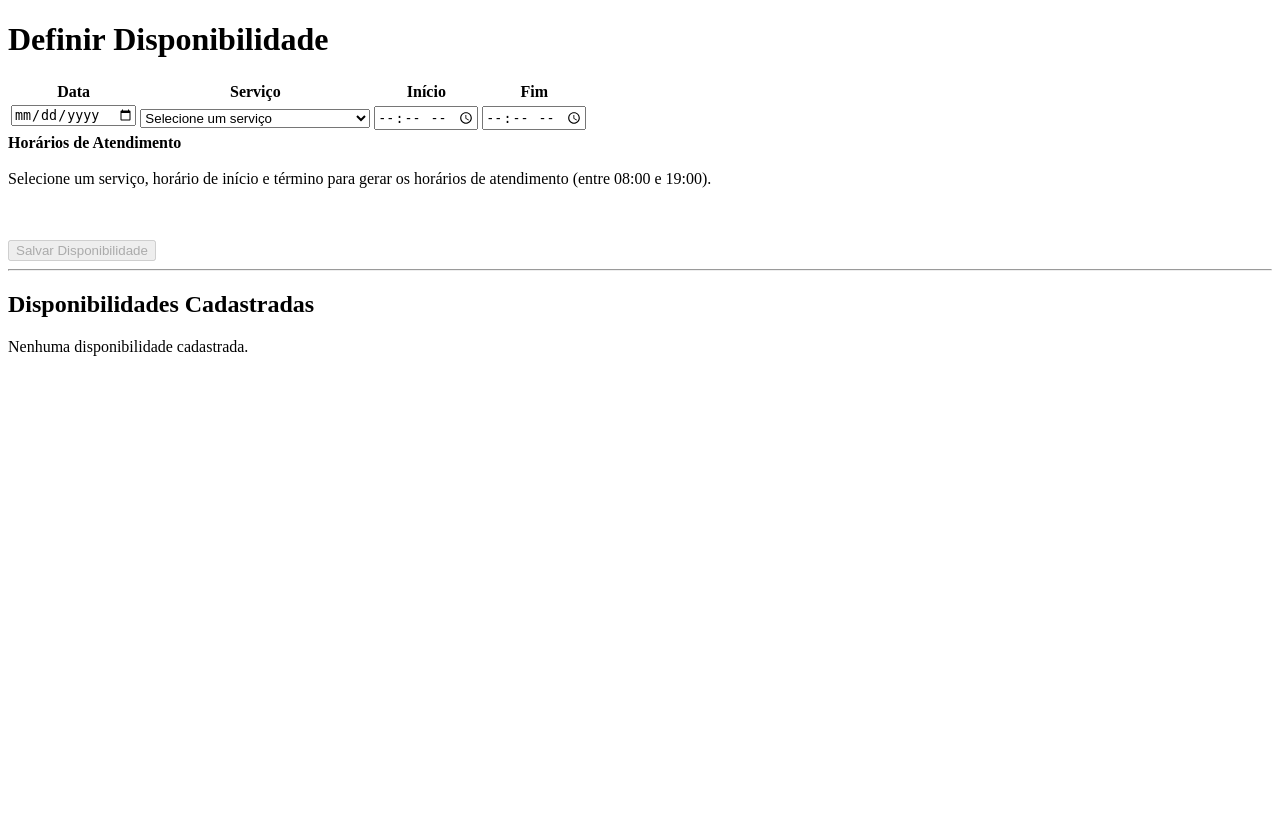
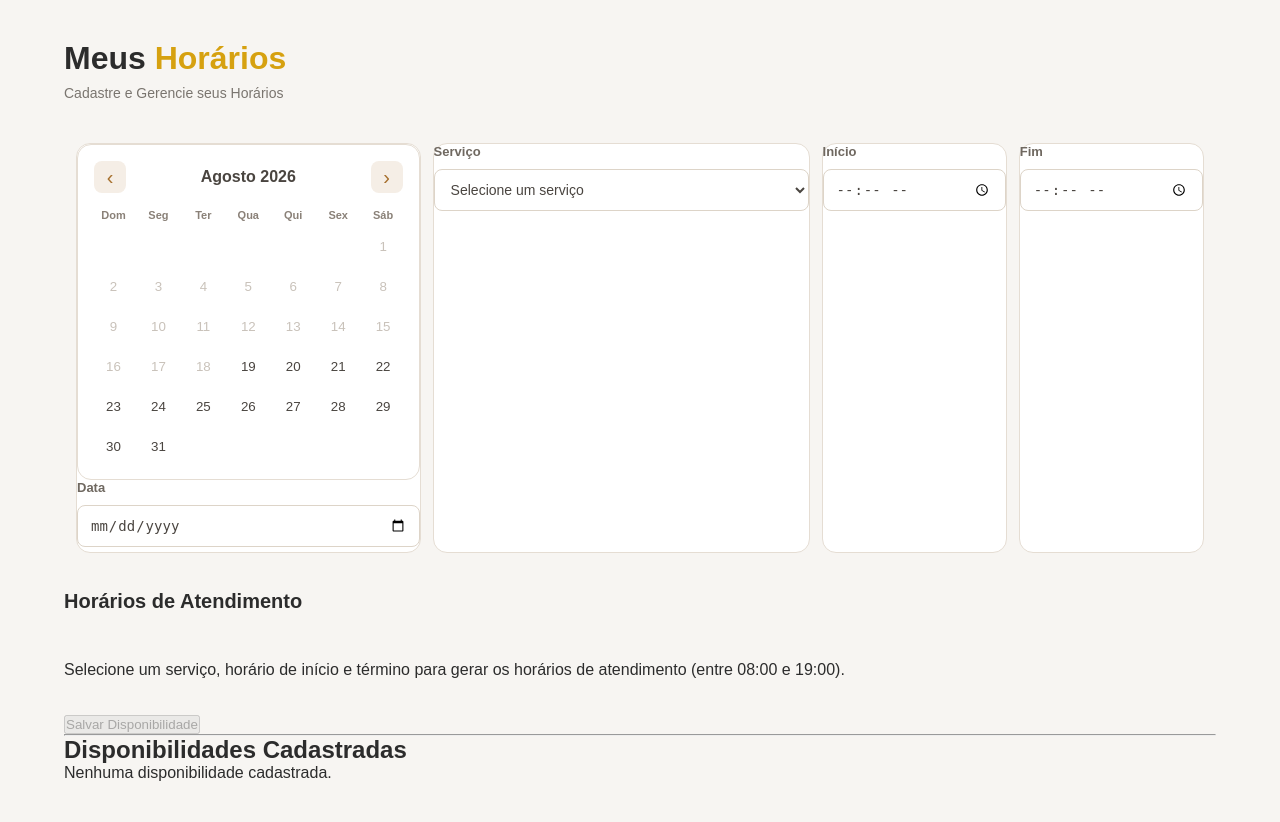
Before and after one commit to HexaCode2026/TCC2026_mbstudio, a PHP site: page /TCC_2026/View/funcionario/Disponibilidade.php in a window 1280 px wide. Before the commit the page ends 356 px from the top, so only its background shows below. Run offline with PHP 8.4, Linux system fonts and the light colour scheme; the visitor is signed in with stand-in values (Sample User, id 1); data that the repository does not hold is empty.

Commit message:
inicio do css e js do front para disponibilidade do funcionario

```diff
--- a/Index.php
+++ b/Index.php
@@ -47,5 +47,8 @@
     <div id="marcadorImagem"> </div>
     <h1 id="texto"> Espaço Reservado pra Imagens do Local </h1>
 
+    <a href="View/funcionario/Disponibilidade.php"> disponibilidade </a>
+    <a href="View/Cadastro.php"> cadastro teste </a>
+
 </body>
 </html>
--- a/View/funcionario/Disponibilidade.php
+++ b/View/funcionario/Disponibilidade.php
@@ -52,64 +52,117 @@ if (!empty($minhasDisponibilidades)) {
         return strtotime($a) - strtotime($b);
     });
 }
+
 ?>
+
 <!DOCTYPE html>
 <html lang="pt-br">
 
 <head>
+
     <meta charset="UTF-8">
     <meta name="viewport" content="width=device-width, initial-scale=1.0">
     <title>Disponibilidade</title>
+
+    <link rel="stylesheet" href="../../assets/css/disponibilidade.css">
+
 </head>
 
 <body>
-    <h1>Definir Disponibilidade</h1>
+
+    <main class="pagina-disponibilidade">
+
+    <h1 class="tituloPagina"> Meus <span> Horários </span> </h1>
+    <p class="subtitulo"> Cadastre e Gerencie seus Horários </p>
 
     <form action="../../controller/SalvarDisponibilidade.php" method="POST" id="formDisponibilidade">
+
         <input type="hidden" name="Fun_id" value="<?= htmlspecialchars($_SESSION['User_id']) ?>">
         <input type="hidden" name="Emp_id" value="<?= htmlspecialchars($empId) ?>">
 
-        <table>
+        <table class="TabelaCadastro">
+            <!--
             <thead>
+
                 <tr>
+
                     <th>Data</th>
                     <th>Serviço</th>
                     <th>Início</th>
                     <th>Fim</th>
+
                 </tr>
-            </thead>
+
+            </thead> pode ser retirado depois -->
+
             <tbody>
+
                 <tr>
-                    <td>
+                    <td class="cards">
+
+                    <div class="campo-calendario">
+
+                    <div id="calendario-customizado"></div> <!-- chances altas deste trecho ser apagado -->
+                    <label for="Dis_date"> Data </label>
+
                         <input type="date" name="Dis_date" id="Dis_date" min="<?= date('Y-m-d') ?>" required>
+
+                        </div>
                     </td>
-                    <td>
+
+                    <td class="cards">
+
+                     <label for="Dis_ser"> Serviço </label>
+
                         <select name="Dis_ser" id="Dis_ser" required>
                             <option value="">Selecione um serviço</option>
+
                             <?php if (!empty($servicos)): ?>
+
                                 <?php foreach ($servicos as $ser): ?>
+
                                     <option value="<?= htmlspecialchars($ser['Ser_id']) ?>"
+
                                             data-duration="<?= htmlspecialchars($ser['Ser_duration']) ?>"
                                             data-empser="<?= htmlspecialchars($ser['EmpSer_id']) ?>">
+
                                         <?= htmlspecialchars($ser['Ser_name']) ?> (<?= htmlspecialchars($ser['Ser_duration']) ?> min)
+
                                     </option>
+
                                 <?php endforeach; ?>
                             <?php else: ?>
+
                                 <option value="" disabled>Nenhum serviço vinculado ao perfil</option>
-                            <?php endif; ?>
+
+                                <?php endif; ?>
+
                         </select>
+
                     </td>
-                    <td>
+
+                    <td class="cards">
+
+                     <label for="Dis_start"> Início </label>
+
                         <input type="time" name="Dis_start" id="Dis_start" min="08:00" max="19:00" required>
+
                     </td>
-                    <td>
+
+                    <td class="cards">
+                        <label for="Dis_end"> Fim </label>
+
                         <input type="time" name="Dis_end" id="Dis_end" min="08:00" max="19:00" required>
+
                     </td>
+
                 </tr>
+
             </tbody>
+
         </table>
 
-        <label for="Dis_scheduled-times"><strong>Horários de Atendimento</strong></label>
+        <label for="Dis_scheduled-times"> <strong> Horários de Atendimento </strong> </label>
         <br><br>
 
         <!-- CONTAINER DINÂMICO DOS HORÁRIOS DE ATENDIMENTO -->
@@ -128,6 +181,7 @@ if (!empty($minhasDisponibilidades)) {
             <button type="submit" id="btnSalvar" disabled>Salvar Disponibilidade</button>
         </div>
     </form>
+
 
     <hr>
 
@@ -197,20 +251,33 @@ if (!empty($minhasDisponibilidades)) {
                             </form>
                         </td>
                     </tr>
+
                 <?php endforeach; ?>
             </tbody>
         </table>
+
     <?php else: ?>
         <p>Nenhuma disponibilidade cadastrada.</p>
     <?php endif; ?>
 
+    </main>
+
     <script>
         function filtrarTabelaPorData() {
-            const filtro = document.getElementById('filtroData').value;
+           // const filtro = document.getElementById('filtroData').value; alteracao para calendario customizado
+
+           const filtroData = document.getElementById('filtroData');
+
+    if (!filtroData) return;
+
+    const filtro = filtroData.value;
+
+    // trecho acima foi adicionado para o calendario customizado, para voltar ao normal so apagar e desfazer o primeiro comentario
+
             const tabela = document.getElementById('tabelaDisponibilidades');
             const linhas = document.querySelectorAll('#tabelaDisponibilidades tbody tr');
             const divLote = document.getElementById('acoes-lote-data');
-            const inputLote = document.getElementById('inputLoteData');
+           // const inputLote = document.getElementById('inputLoteData');
 
             if (filtro === 'nenhuma') {
                 tabela.style.display = 'none';
@@ -487,7 +554,137 @@ if (!empty($minhasDisponibilidades)) {
         // Validação e configuração inicial ao carregar a página
         validarFormulario();
         filtrarTabelaPorData();
+
+
+
+        // parte adicionada pelo front para o calendario customizado
+
+        const calendario = document.getElementById('calendario-customizado');
+        console.log(calendario);
+
+if (calendario) {
+    calendario.innerHTML = `
+        <div class="calendario-header">
+            <button type="button" class="calendario-btn">‹</button>
+            <span class="calendario-mes"></span>
+            <button type="button" class="calendario-btn">›</button>
+        </div>
+
+        <div class="calendario-semana">
+            <span>Dom</span>
+            <span>Seg</span>
+            <span>Ter</span>
+            <span>Qua</span>
+            <span>Qui</span>
+            <span>Sex</span>
+            <span>Sáb</span>
+        </div>
+
+        <div class="calendario-dias"></div>
+    `;
+}
+
+let dataCalendario = new Date();
+
+function gerarCalendario() {
+    const mesElemento = document.querySelector('.calendario-mes');
+    const diasElemento = document.querySelector('.calendario-dias');
+
+    if (!mesElemento || !diasElemento) return;
+
+    const ano = dataCalendario.getFullYear();
+    const mes = dataCalendario.getMonth();
+
+    const nomeMeses = [
+        'Janeiro', 'Fevereiro', 'Março', 'Abril',
+        'Maio', 'Junho', 'Julho', 'Agosto',
+        'Setembro', 'Outubro', 'Novembro', 'Dezembro'
+    ];
+
+    mesElemento.textContent = `${nomeMeses[mes]} ${ano}`;
+
+    diasElemento.innerHTML = '';
+
+    const primeiroDia = new Date(ano, mes, 1).getDay();
+    const ultimoDia = new Date(ano, mes + 1, 0).getDate();
+
+    for (let i = 0; i < primeiroDia; i++) {
+        diasElemento.appendChild(document.createElement('span'));
+    }
+
+    for (let dia = 1; dia <= ultimoDia; dia++) {
+        const elementoDia = document.createElement('button');
+
+        elementoDia.type = 'button';
+        elementoDia.textContent = dia;
+
+        const dataDia = new Date(ano, mes, dia);
+        const hoje = new Date();
+
+        dataDia.setHours(0, 0, 0, 0);
+        hoje.setHours(0, 0, 0, 0);
+
+        if (dataDia < hoje) {
+            elementoDia.disabled = true;
+        }
+
+       elementoDia.addEventListener('click', function () {
+    const mesFormatado = String(mes + 1).padStart(2, '0');
+    const diaFormatado = String(dia).padStart(2, '0');
+
+    const dataSelecionada = `${ano}-${mesFormatado}-${diaFormatado}`;
+
+    document.getElementById('Dis_date').value = dataSelecionada;
+
+    document.querySelectorAll('.calendario-dias button').forEach(botao => {
+        botao.classList.remove('dia-selecionado');
+    });
+
+    elementoDia.classList.add('dia-selecionado');
+
+    validarFormulario();
+
+});
+
+
+        diasElemento.appendChild(elementoDia);
+    }
+}
+
+
+gerarCalendario();
+
+const botoesCalendario = document.querySelectorAll('.calendario-btn');
+
+// Botão mês anterior
+botoesCalendario[0].addEventListener('click', function () {
+    const hoje = new Date();
+
+    const mesAtual = hoje.getMonth();
+    const anoAtual = hoje.getFullYear();
+
+    const mesCalendario = dataCalendario.getMonth();
+    const anoCalendario = dataCalendario.getFullYear();
+
+    // Impede voltar para meses anteriores ao atual
+    if (
+        anoCalendario > anoAtual ||
+        (anoCalendario === anoAtual && mesCalendario > mesAtual)
+    ) {
+        dataCalendario.setMonth(dataCalendario.getMonth() - 1);
+        gerarCalendario();
+    }
+});
+
+// Botão próximo mês
+botoesCalendario[1].addEventListener('click', function () {
+    dataCalendario.setMonth(dataCalendario.getMonth() + 1);
+
+    gerarCalendario();
+});
+
     </script>
+
 </body>
 
 </html>
--- a/View/funcionario/Home.php
+++ b/View/funcionario/Home.php
@@ -0,0 +1 @@
+<a href="../funcionario/Disponibilidade.php"> disponibilidade </a>
--- /dev/null
+++ b/assets/css/disponibilidade.css
@@ -0,0 +1,277 @@
+* {
+
+    box-sizing: border-box;
+    margin: 0;
+    padding: 0;
+
+}
+
+body {
+
+    font-family: Arial, sans-serif;
+    background-color: #f7f5f2;
+    color: #2c2c2c;
+
+}
+
+.pagina-disponibilidade {
+
+    width: 90%;
+    max-width: 1400px;
+    margin: 0 auto;
+    padding: 40px 0;
+
+}
+
+.tituloPagina {
+
+    font-size: 32px;
+    font-weight: 600;
+    color: #2c2c2c;
+    margin-bottom: 8px;
+
+}
+
+.tituloPagina span {
+
+    color: #d6a110;
+
+}
+
+.subtitulo {
+
+    margin-top: 8px;
+    margin-bottom: 30px;
+    color: #7a756f;
+    font-size: 14px;
+
+}
+
+.TabelaCadastro {
+
+    width: 100%;
+    border-collapse: separate;
+    border-spacing: 12px;
+    margin-top: 20px;
+
+}
+
+.TabelaCadastro th {
+
+    text-align: left;
+    padding-bottom: 8px;
+    font-size: 13px;
+    font-weight: 600;
+    color: #6f6860;
+
+}
+
+.TabelaCadastro td {
+
+    padding: 0;
+
+}
+
+.TabelaCadastro input,
+.TabelaCadastro select {
+
+    width: 100%;
+    height: 46px;
+    padding: 0 12px;
+    border: 1px solid #ddd4c8;
+    border-radius: 10px;
+    background-color: #fff;
+    color: #4a4540;
+    font-size: 14px;
+    outline: none;
+
+}
+
+.tabela-cadastro input:focus,
+.tabela-cadastro select:focus {
+
+    border-color: #c58a3a;
+    box-shadow: 0 0 0 3px rgba(197, 138, 58, 0.12);
+
+}
+
+label[for="Dis_scheduled-times"] {
+
+    display: block;
+    margin-top: 25px;
+    margin-bottom: 12px;
+    font-size: 20px;
+    color: #2c2c2c;
+
+}
+
+label[for="Dis_scheduled-times"] strong {
+
+    font-weight: 600;
+
+}
+
+.cards {
+
+   background: #fff;
+    border: 1px solid #e5ddd3;
+    border-radius: 14px;
+    padding: 20px;
+    height: 120px;
+    vertical-align: top;
+
+}
+
+.cards label {
+
+    display: block;
+    margin-bottom: 8px;
+    font-size: 13px;
+    font-weight: 600;
+    color: #6f6860;
+
+}
+
+.cards input,
+.cards select {
+
+    width: 100%;
+    height: 42px;
+    padding: 0 12px;
+    border: 1px solid #ddd4c8;
+    border-radius: 8px;
+    background-color: #fff;
+    color: #4a4540;
+    font-size: 14px;
+    outline: none;
+    margin-top: 2px;
+
+}
+
+.cards input:focus,
+.cards select:focus {
+
+    border-color: #c58a3a;
+    box-shadow: 0 0 0 3px rgba(197, 138, 58, 0.12);
+
+}
+
+.campo-calendario {
+
+    width: 100%;
+
+}
+
+/* inicio do calendario customizado */
+#calendario-customizado {
+
+    width: 100%;
+    background: #fff;
+    border: 1px solid #e5ddd3;
+    border-radius: 14px;
+    padding: 16px;
+    box-sizing: border-box;
+
+}
+
+.calendario-header {
+
+    display: flex;
+    align-items: center;
+    justify-content: space-between;
+    margin-bottom: 16px;
+
+}
+
+.calendario-mes {
+
+    font-size: 16px;
+    font-weight: 600;
+    color: #4a4540;
+
+}
+
+.calendario-btn {
+
+    width: 32px;
+    height: 32px;
+    border: none;
+    border-radius: 8px;
+    background: #f5eee6;
+    color: #a66f2c;
+    font-size: 20px;
+    cursor: pointer;
+
+}
+
+.calendario-btn:hover {
+
+    background: #ead9c5;
+
+}
+
+.calendario-semana,
+.calendario-dias {
+
+    display: grid;
+    grid-template-columns: repeat(7, 1fr);
+    gap: 6px;
+
+}
+
+.calendario-semana {
+
+    margin-bottom: 8px;
+
+}
+
+.calendario-semana span {
+
+    text-align: center;
+    font-size: 11px;
+    font-weight: 600;
+    color: #8a8178;
+
+}
+
+.calendario-dias button {
+
+    width: 100%;
+    height: 34px;
+    border: none;
+    border-radius: 8px;
+    background: transparent;
+    color: #4a4540;
+    cursor: pointer;
+
+}
+
+.calendario-dias button:hover {
+
+    background: #f5eee6;
+
+}
+
+.calendario-dias button:disabled {
+
+    color: #c9c2ba;
+    cursor: not-allowed;
+
+}
+
+.calendario-dias button.dia-selecionado {
+
+    background: #d6a110;
+    color: #fff;
+    font-weight: 600;
+
+}
+
+.calendario-dias button.dia-selecionado:hover {
+
+    background: #d6a110;
+
+}
+
+
+/* fim do calendario customizado */
```
